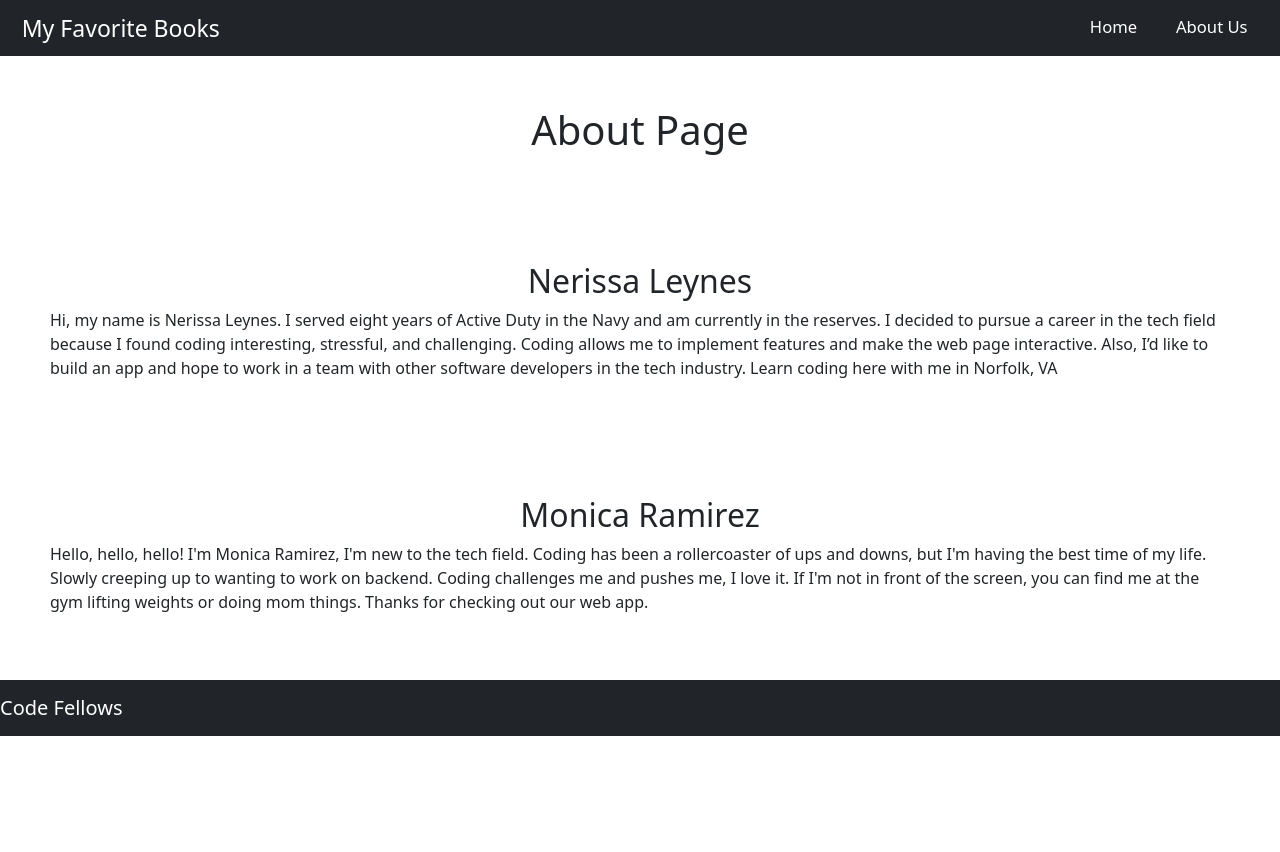
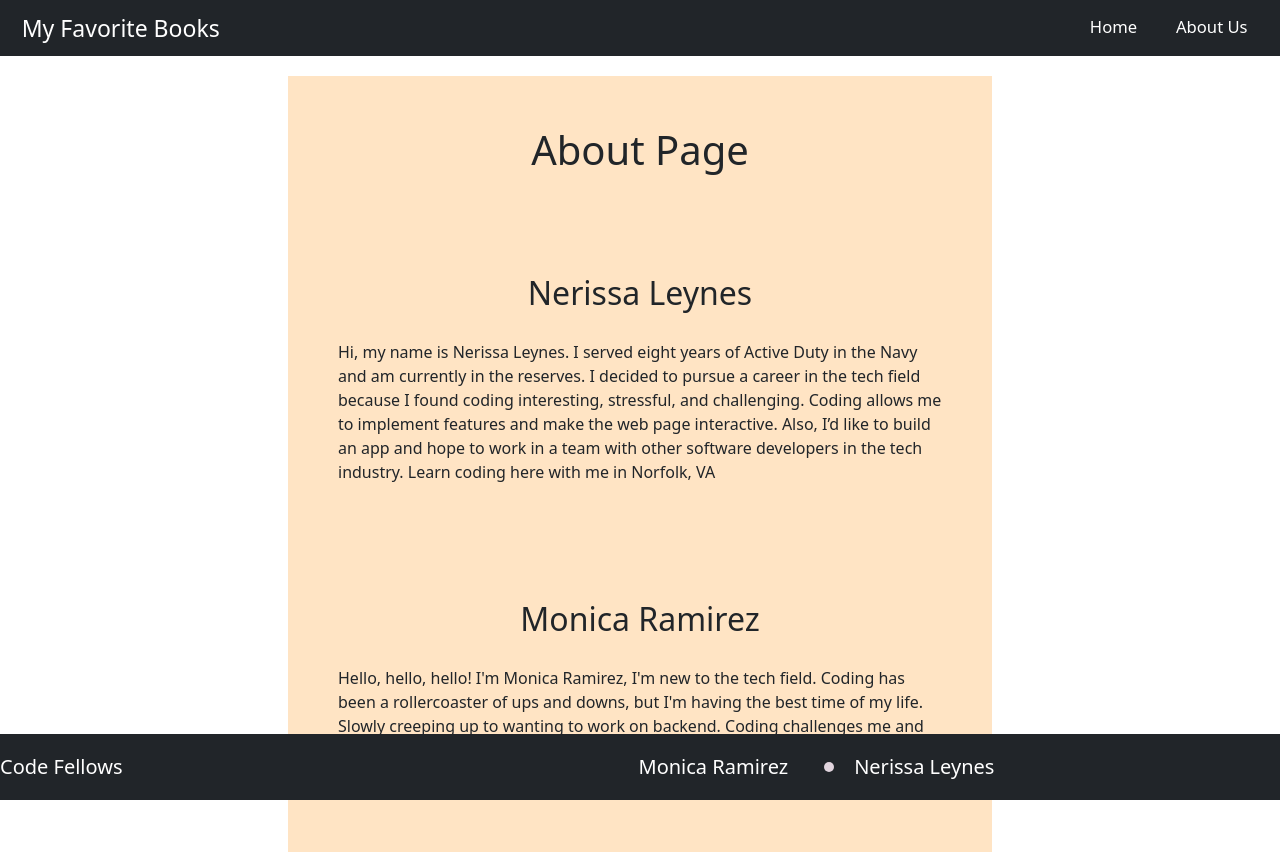
Before and after one commit to 0nyxd3v/can-o-books, a React (Create React App) app: page /about in a window 1280 px wide. Before the commit the page ends 800 px from the top, so only its background shows below. Built offline with nearby package versions, Linux system fonts and the light colour scheme.

Commit message:
added css, update footer, about page

```diff
--- a/src/About.js
+++ b/src/About.js
@@ -8,9 +8,9 @@ class About extends Component {
     /* TODO: render information about the developers */
     return (
       <>
-        <section className='about-sect'>
+        <section className='about-sect top'>
           <div className='about-div'>
-            <h1>About Page</h1>
+            <h1 className='about-page-h1'>About Page</h1>
           </div>
           <div className='about-div'>
             <h2>Nerissa Leynes</h2>
--- a/src/App.css
+++ b/src/App.css
@@ -7,15 +7,13 @@ h2{
   text-align: center;
 }
 
-.about-h2 {
-
-  padding: 50px;
-}
-
 .about-div {
   padding: 50px;
   display: flex;
   flex-direction: column;
+  width: 55%;
+  background-color: bisque;
+
 }
 
 .about-sect {
@@ -30,3 +28,40 @@ h2{
   padding: 25px;
   margin-left: 10px;
 }
+
+p {
+  margin-top: 20px;
+}
+
+.about-page-h1 {
+  margin: auto;
+}
+
+.top {
+  margin-top: 20px;
+}
+
+.footer-style {
+  display: flex;
+  justify-content: center;
+  margin-left: 500px;
+}
+
+.nav-container {
+  position: absolute;
+  bottom: 0%;
+  right: 0%;
+  left: 0%;
+
+}
+
+.circle {
+  width: 10px;
+  height: 10px;
+  border-radius: 50%;
+  background-color: #e1d4dd;
+  margin: 20px;
+  display: flex;
+  align-items: center;
+  flex-direction: column;
+}
--- a/src/BestBook.css
+++ b/src/BestBook.css
@@ -18,3 +18,14 @@ button.btn.btn-primary:hover {
   box-shadow: 0 0 1.5rem black;
   transform: scale(0.8, 0.8);
 }
+
+/* nav.navbar.navbar-expand-lg.navbar-dark.bg-dark {
+  bottom: 0%;
+  position: absolute;
+} */
+
+navbar-expand-lg.navbar-dark.bg-dark {
+  bottom: 0%;
+  position: absolute;
+  margin-top: 150px;
+}
--- a/src/Footer.js
+++ b/src/Footer.js
@@ -4,8 +4,12 @@ import Navbar from 'react-bootstrap/Navbar';
 class Footer extends React.Component {
   render() {
     return (
-      <Navbar collapseOnSelect expand="lg" bg="dark" variant="dark">
+      <Navbar collapseOnSelect expand="lg" bg="dark" variant="dark" className='nav-container'>
         <Navbar.Brand>Code Fellows</Navbar.Brand>
+
+        <Navbar.Brand className='footer-style'>Monica Ramirez</Navbar.Brand>
+        <div class="circle"></div>
+        <Navbar.Brand className='footer-style2'>Nerissa Leynes</Navbar.Brand>
       </Navbar>
     )
   }
```
